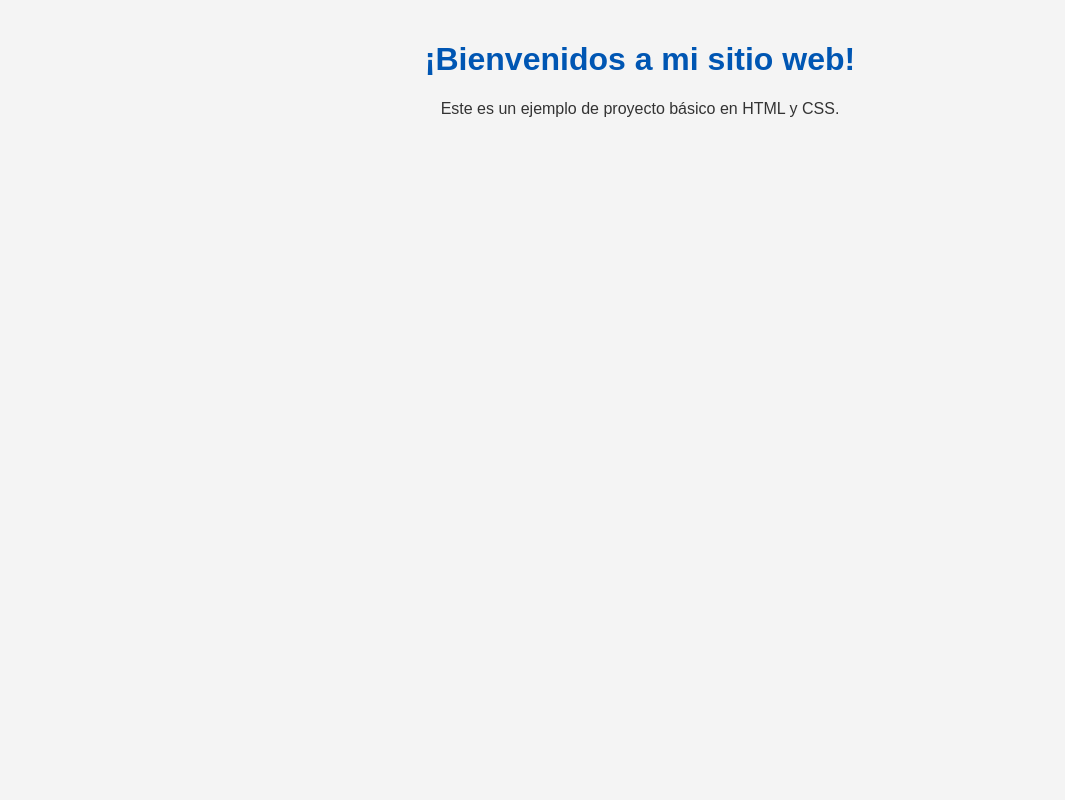
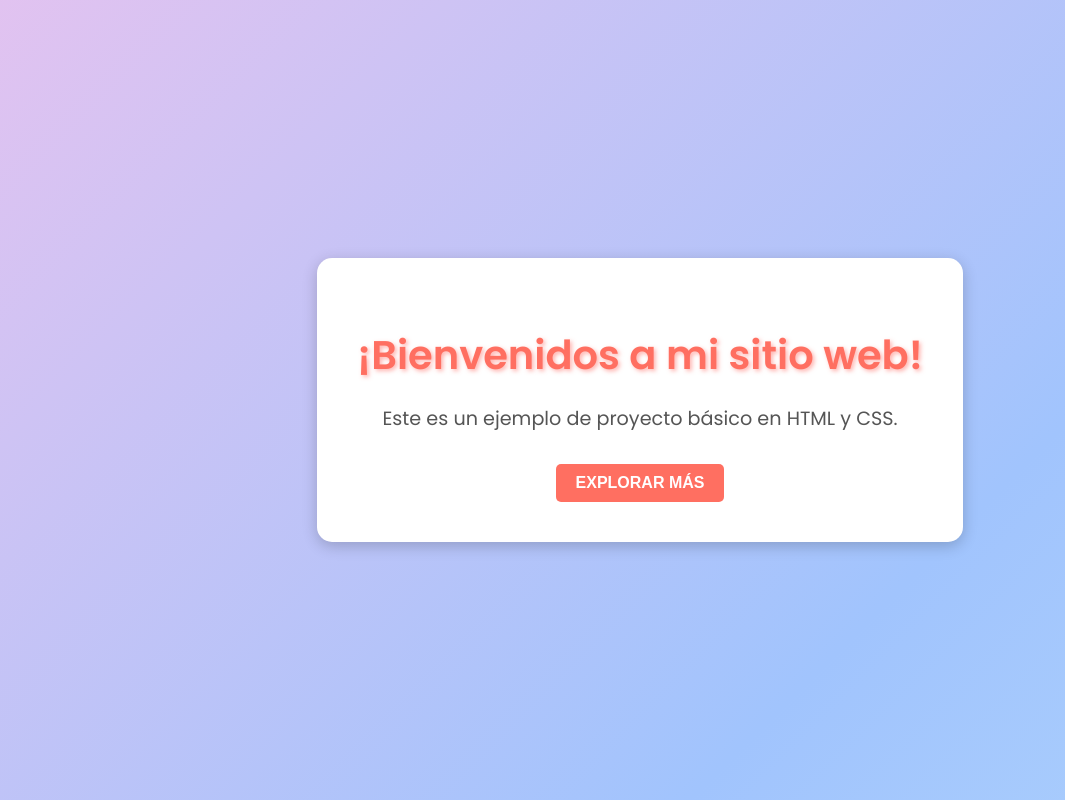
Before and after one commit to GustavoGutierrez2030/sitio-web-basico, a plain HTML site: page index.html in a window 1280 px wide. Shown: the whole page, without its empty margins (0-1065 px from the left). Drawn offline with Linux system fonts and the light colour scheme.

Commit message:
Feat 24/11/2024 Sitio Web Basico
Se mejoro la apariencia del sitio web y se le agrego un boton basico a modo de ejemplo

```diff
--- a/index.html
+++ b/index.html
@@ -4,13 +4,17 @@
 <head>
     <meta charset="UTF-8">
     <meta name="viewport" content="width=device-width, initial-scale=1.0">
-    <title>Mi Sitio Web Básico</title>
+    <title>Mi Sitio Web Mejorado</title>
+    <link href="https://fonts.googleapis.com/css2?family=Poppins:wght@400;600&display=swap" rel="stylesheet">
     <link rel="stylesheet" href="style.css">
 </head>
 
 <body>
-    <h1>¡Bienvenidos a mi sitio web!</h1>
-    <p>Este es un ejemplo de proyecto básico en HTML y CSS.</p>
+    <div class="container">
+        <h1>¡Bienvenidos a mi sitio web!</h1>
+        <p>Este es un ejemplo de proyecto básico en HTML y CSS.</p>
+        <button class="btn">Explorar Más</button>
+    </div>
 </body>
 
 </html>
--- a/style.css
+++ b/style.css
@@ -1,12 +1,67 @@
+
 body {
-    font-family: Arial, sans-serif;
-    background-color: #f4f4f4;
+    font-family: 'Poppins', Arial, sans-serif;
+    background: linear-gradient(135deg, #ff9a9e, #fad0c4, #fbc2eb, #a1c4fd, #c2e9fb);
+    background-size: 400% 400%;
+    animation: gradientBG 15s ease infinite;
     color: #333;
+    margin: 0;
+    padding: 0;
+    display: flex;
+    justify-content: center;
+    align-items: center;
+    min-height: 100vh;
+}
+
+@keyframes gradientBG {
+    0% {
+        background-position: 0% 50%;
+    }
+    50% {
+        background-position: 100% 50%;
+    }
+    100% {
+        background-position: 0% 50%;
+    }
+}
+
+.container {
     text-align: center;
-    margin: 0;
-    padding: 20px;
+    background: #fff;
+    padding: 40px;
+    border-radius: 15px;
+    box-shadow: 0 4px 15px rgba(0, 0, 0, 0.2);
 }
 
 h1 {
-    color: #0056b3;
+    font-size: 2.5rem;
+    margin-bottom: 20px;
+    color: #ff6f61;
+    text-shadow: 2px 2px 4px rgba(255, 105, 97, 0.5);
 }
+
+p {
+    font-size: 1.2rem;
+    margin-bottom: 30px;
+    line-height: 1.5;
+    color: #555;
+}
+
+.btn {
+    display: inline-block;
+    padding: 10px 20px;
+    font-size: 1rem;
+    font-weight: 600;
+    color: #fff;
+    background: #ff6f61;
+    border: none;
+    border-radius: 5px;
+    text-transform: uppercase;
+    cursor: pointer;
+    transition: background 0.3s, transform 0.3s;
+}
+
+.btn:hover {
+    background: #e64a19;
+    transform: scale(1.05);
+}
```
